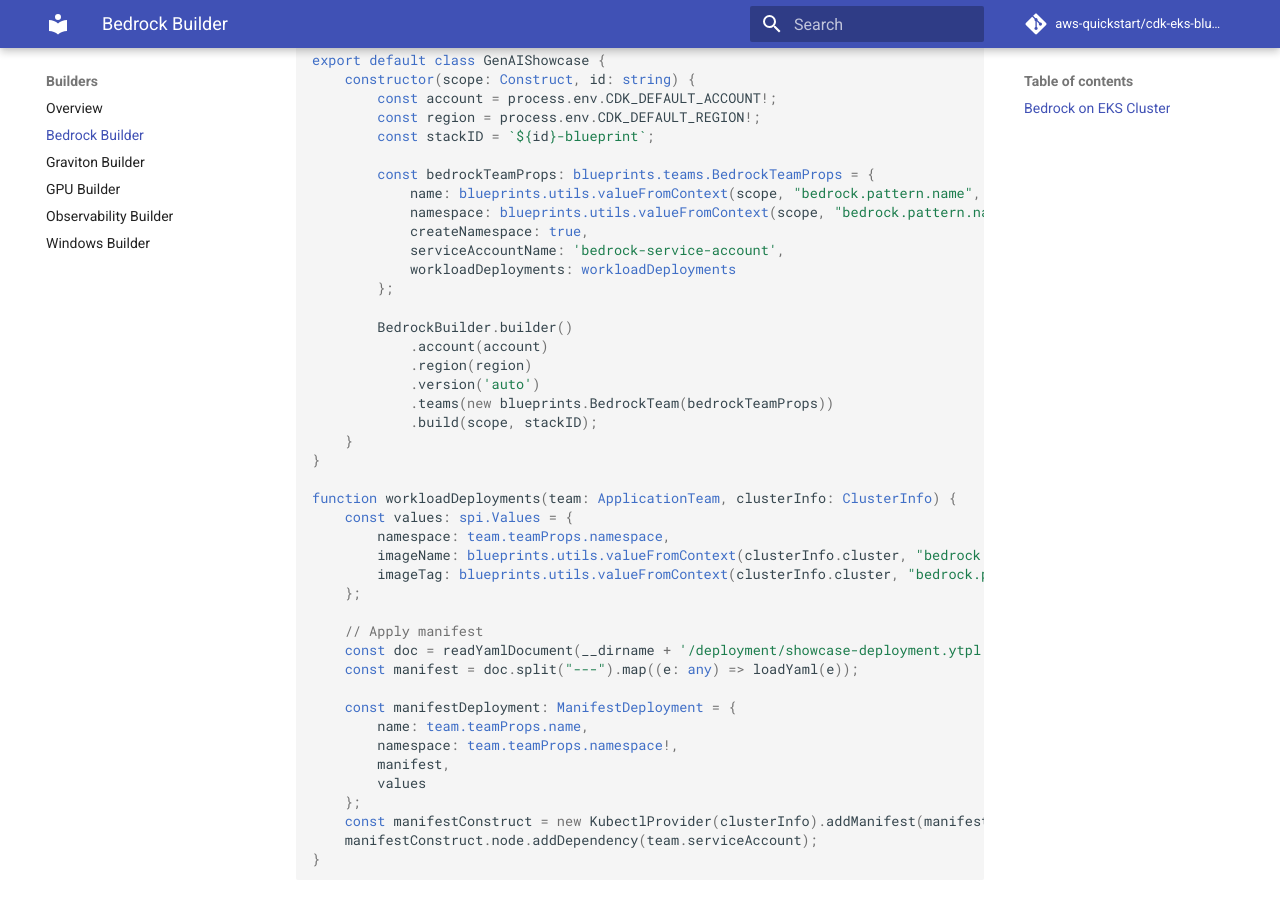
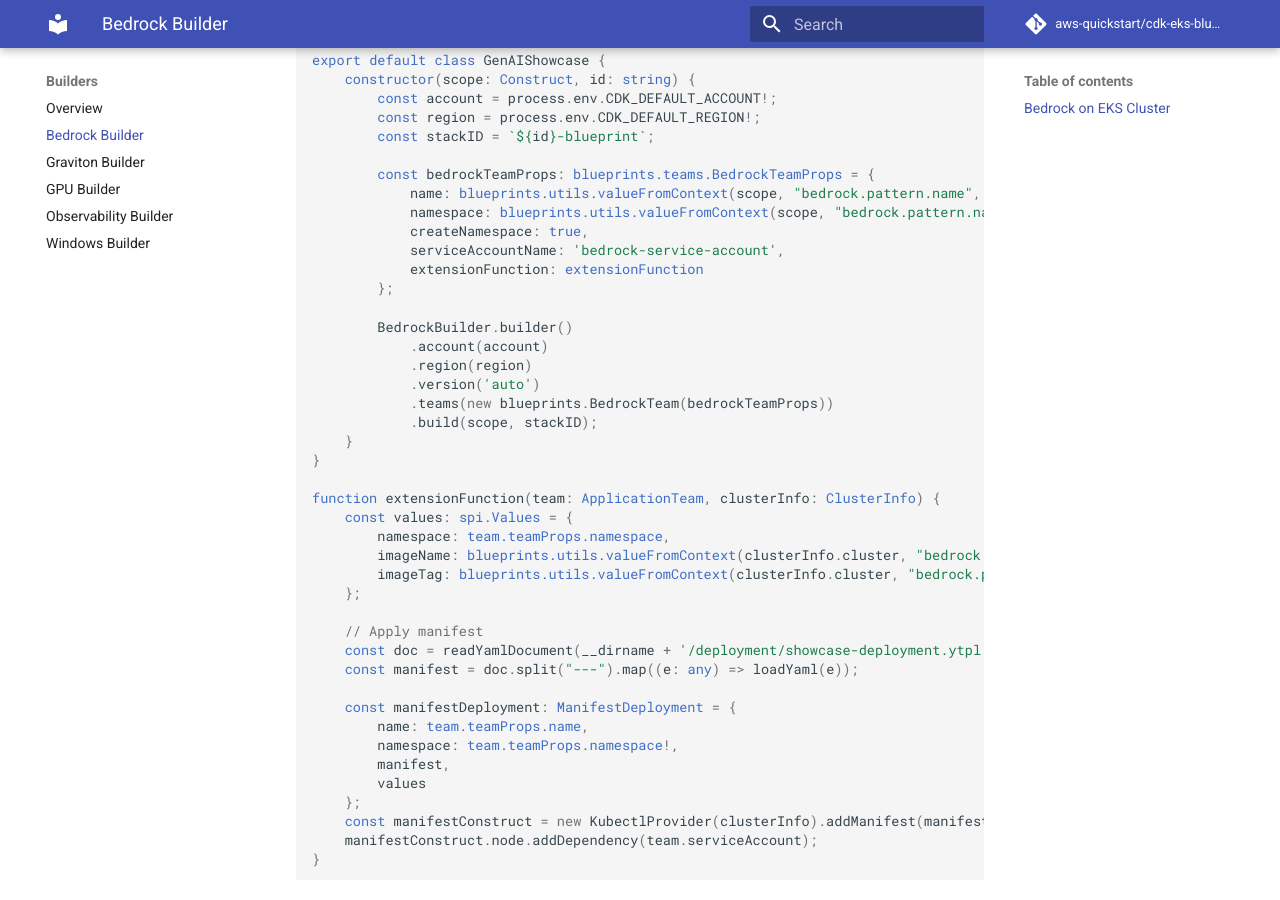
Before and after one commit to aws-quickstart/cdk-eks-blueprints, an MkDocs documentation site: the page built from docs/builders/bedrock-builder.md, in a window 1280 px wide and 900 px high, scrolled down 667 px. Built offline with MkDocs 1.6.1 and Material for MkDocs 9.7.7, drawn with Linux system fonts in a browser that asks for light colours; comment, search, counter and statistics services are not loaded.

Commit message:
Generative AI and Graviton Builder Classes PR Comments

```diff
--- a/docs/builders/bedrock-builder.md
+++ b/docs/builders/bedrock-builder.md
@@ -31,7 +31,7 @@
             namespace: blueprints.utils.valueFromContext(scope, "bedrock.pattern.namespace", "bedrock"),
             createNamespace: true,
             serviceAccountName: 'bedrock-service-account',
-            workloadDeployments: workloadDeployments
+            extensionFunction: extensionFunction
         };
 
         BedrockBuilder.builder()
@@ -43,10 +43,10 @@
     }
 }
 
-function workloadDeployments(team: ApplicationTeam, clusterInfo: ClusterInfo) {
+function extensionFunction(team: ApplicationTeam, clusterInfo: ClusterInfo) {
     const values: spi.Values = {
         namespace: team.teamProps.namespace,
-        imageName: blueprints.utils.valueFromContext(clusterInfo.cluster, "bedrock.pattern.image.tag", undefined),
+        imageName: blueprints.utils.valueFromContext(clusterInfo.cluster, "bedrock.pattern.image.name", undefined),
         imageTag: blueprints.utils.valueFromContext(clusterInfo.cluster, "bedrock.pattern.image.tag", undefined)
     };
 
```
Also changed, not shown: 1 other file.
